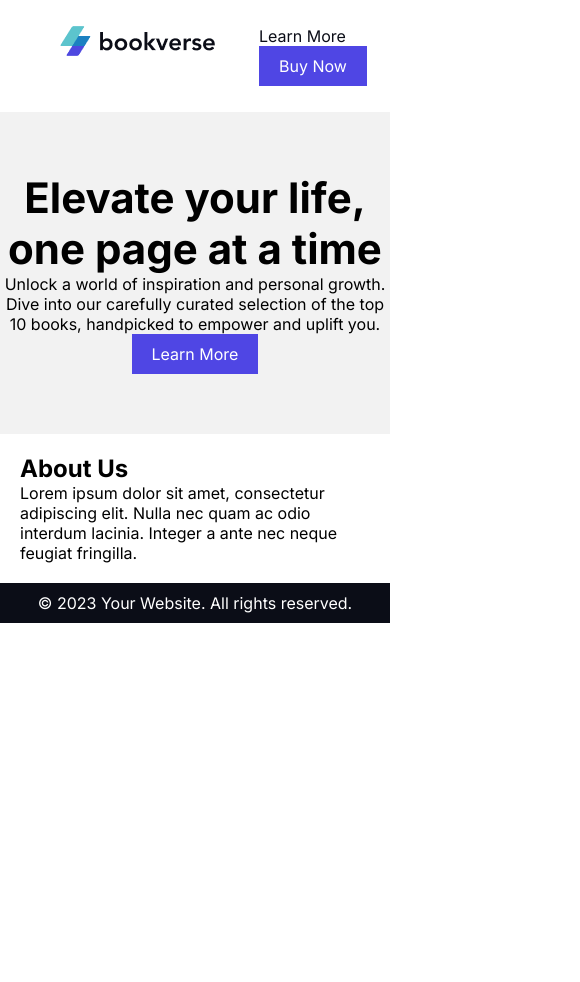
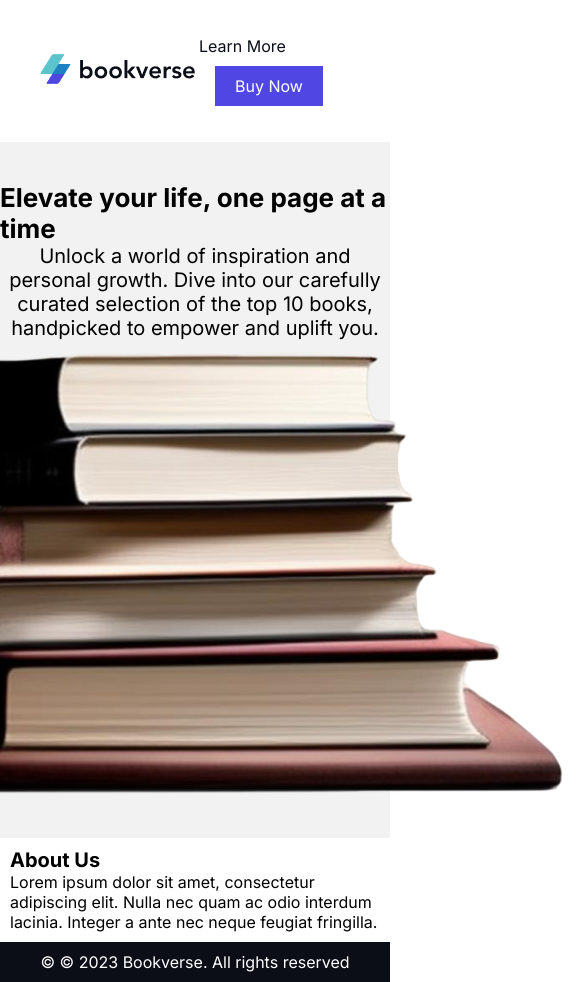
Before and after one commit to elroychibex/mailerlitetest, a plain HTML site: page index.html in a window 390 px wide. Shown: the whole page, 580 px wide, since content can reach past the window. Before the commit the page ends 844 px from the top, so only its background shows below. Drawn offline with Linux system fonts and the light colour scheme.

Commit message:
more updates

```diff
--- a/index.css
+++ b/index.css
@@ -1,3 +1,11 @@
+/* Color Variables */
+:root {
+    --color-primary: #4F46E4;
+    --color-background: #f2f2f2;
+    --color-text: #0B0D17;
+    --color-text-light: #fff;
+}
+
 /* Reset some default styles */
 body, h1, h2, p {
     margin: 0;
@@ -8,62 +16,87 @@ body, h1, h2, p {
 body {
     font-family: Inter, sans-serif;
 }
+
+.container {
+    width: 80%;
+}
+
+.container-fluid {
+    width: 100%;
+}
+.wrap {
+    width: 100%;
+    margin: 0 auto;
+}
+
+/* Typography Variables */
+:root {
+    --font-size-h1: 42px;
+    --font-size-h2: 26px;
+    --font-size-h3: 20px;
+    --font-size-p: 16px;
+    --font-weight-bold: 700;
+    --font-weight-regular: regular;
+}
+
 h1 {
-    font-size: 42px;
-    font-weight: 700;
+    font-size: var(--font-size-h1);
+    font-weight: var(--font-weight-bold);
 }
 h2 {
-    font-size: 26;
-    font-weight: 700;
+    font-size: var(--font-size-h2);
+    font-weight: var(--font-weight-bold);
 }
 h3 {
-font-size: 20px;
-font-weight: 600;
+    font-size: var(--font-size-h3);
+    font-weight: 600;
 }
 
 p {
-    font-size: 16px;
-    font-weight: regular;
+    font-size: var(--font-size-p);
+    font-weight: var(--font-weight-regular);
 }
 
 /* Header Styles */
 header {
-    color: #0B0D17;
+    color: var(--color-text);
     padding: 10px 0;
 }
 
 nav ul {
     list-style-type: none;
     display: flex;
-    justify-content: center;
+    align-items: center;
+    justify-content: space-between;
 }
 
-nav li {
-    margin: 0 20px;
-}
 
 nav a {
     text-decoration: none;
-    color: #0B0D17;
+    color: var(--color-text);
 }
 
 /* Hero Section Styles */
 .hero {
-    background-color: #f2f2f2;
-    text-align: center;
+    background-color: var(--color-background);
+    display: flex;
+    flex-direction: column;
+    align-items: center;
     padding: 60px 0;
 }
 
 .cta-button {
     display: inline-block;
-    background-color: #4F46E4;
-    color: #fff;
+    background-color: var(--color-primary);
+    color: var(--color-text-light);
     padding: 10px 20px;
+    margin: 0 1rem;
     text-decoration: none;
 }
+
 .body-bold {
-    font-size: 26;
-    font-weight: regular;
+    font-size: var(--font-size-h2);
+    font-weight: var(--font-weight-regular);
     text-align: center;
 }
 
@@ -72,10 +105,78 @@ nav a {
     padding: 20px;
 }
 
+.landingtext {
+    margin: 2%;
+    width: 60%;
+}
+
 /* Footer Styles */
 footer {
-    background-color: #0B0D17;
-    color: #fff;
+    background-color: var(--color-text);
+    color: var(--color-text-light);
     text-align: center;
     padding: 10px 0;
 }
+
+/* Responsive Design */
+
+/* Mobile Screens */
+@media (max-width: 767px) {
+    .container-fluid {
+        width: 100%;
+    }
+
+    h1 {
+        font-size: var(--font-size-h2);
+    }
+
+    h2 {
+        font-size: var(--font-size-h3);
+    }
+
+    h3 {
+        font-size: var(--font-size-h3);
+    }
+
+    p {
+        font-size: var(--font-size-p);
+    }
+
+    nav ul {
+        align-items: center;
+    }
+
+    nav li {
+        margin: 10px 0;
+    }
+
+    .hero {
+        padding: 40px 0;
+    }
+
+    .cta-button {
+        margin-top: 10px;
+    }
+
+    .body-bold {
+        font-size: var(--font-size-h3);
+    }
+
+    .content {
+        padding: 10px;
+    }
+}
+
+/* Tablet Screens */
+@media (min-width: 768px) and (max-width: 1024px) {
+    .container-fluid {
+        width: 90%;
+    }
+}
+
+/* Desktop Screens */
+@media (min-width: 1025px) {
+    .container-fluid {
+        width: 80%;
+    }
+}
--- a/index.html
+++ b/index.html
@@ -14,7 +14,7 @@
     <link rel="stylesheet" href="/mailerlitetest/index.css">
 </head>
 <body>
-    <header>
+    <header class="wrap">
         <nav>
             <ul>
                 <li><a href="#"><img src="/mailerlitetest/images/newlogo.png"/></a></li>
@@ -27,9 +27,9 @@
     <main>
         <section class="hero">
             <h1>Elevate your life, one page at a time</h1>
-            <p class="body-bold">Unlock a world of inspiration and personal growth.
+            <p class="body-bold space-up-down">Unlock a world of inspiration and personal growth.
                 Dive into our carefully curated selection of the top 10 books, handpicked to empower and uplift you.</p>
-            <a href="#" class="cta-button">Learn More</a>
+                <img src="/mailerlitetest/images/books.png" alt="Collection of Books"/>
         </section>
 
         <section class="content">
@@ -39,7 +39,7 @@
     </main>
 
     <footer>
-        <p>&copy; 2023 Your Website. All rights reserved.</p>
+        <p>&copy; © 2023 Bookverse. All rights reserved</p>
     </footer>
 </body>
 </html>
```
Also changed, not shown: images/books.png (added), 1 other file.
